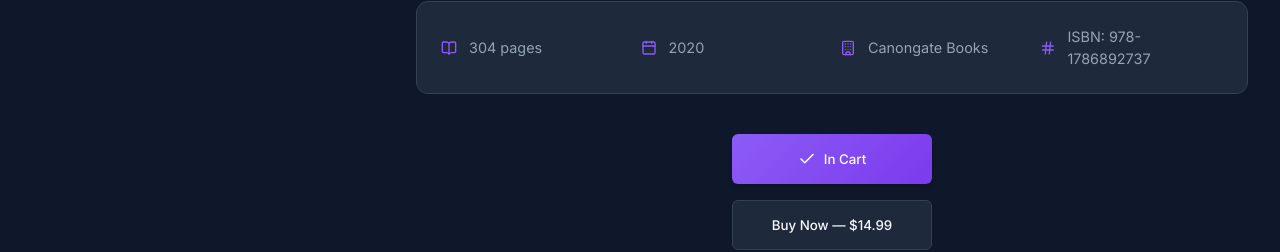
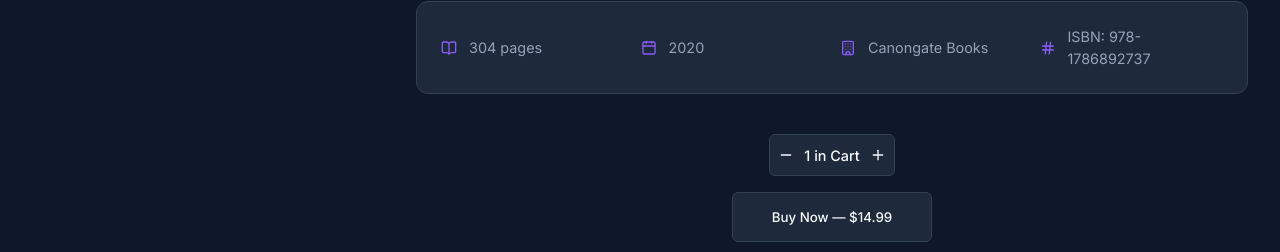
Before and after one commit to Abdulkalam143/bookstore, a React (Vite) app: page /books/1 in a window 1280 px wide. Both pictures are taken after a click on the button "Add to Cart". Shown: the part 461-713 px from the top of the page. Built offline with nearby package versions, Linux system fonts and the light colour scheme.

Commit message:
Replace 'In Cart' button with quantity controls in BookCard and BookDetail

```diff
--- a/src/components/BookCard.jsx
+++ b/src/components/BookCard.jsx
@@ -1,13 +1,15 @@
 import { Link } from "react-router-dom";
-import { Star, ShoppingCart, Heart } from "lucide-react";
+import { Star, ShoppingCart, Heart, Plus, Minus } from "lucide-react";
 import { useCart } from "../context/CartContext";
 import { useWishlist } from "../context/WishlistContext";
 import { useState } from "react";
 
 export default function BookCard({ book }) {
-  const { addToCart, isInCart } = useCart();
+  const { items, addToCart, isInCart, updateQuantity } = useCart();
   const { toggleWishlist, isInWishlist } = useWishlist();
   const [added, setAdded] = useState(false);
+
+  const cartItem = items.find((i) => i.id === book.id);
 
   const handleAddToCart = (e) => {
     e.preventDefault();
@@ -57,14 +59,32 @@ export default function BookCard({ book }) {
         </div>
         <div className="book-card__footer">
           <span className="book-card__price">${book.price.toFixed(2)}</span>
+          {cartItem ? (
+            <div className="quantity-control" onClick={(e) => e.preventDefault()}>
               <button
-            className={`btn btn--primary btn--sm book-card__add ${isInCart(book.id) || added ? "btn--success" : ""}`}
+                className="quantity-btn"
+                onClick={(e) => { e.preventDefault(); updateQuantity(book.id, cartItem.quantity - 1); }}
+              >
+                <Minus size={14} />
+              </button>
+              <span className="quantity-value">{cartItem.quantity}</span>
+              <button
+                className="quantity-btn"
+                onClick={(e) => { e.preventDefault(); updateQuantity(book.id, cartItem.quantity + 1); }}
+              >
+                <Plus size={14} />
+              </button>
+            </div>
+          ) : (
+            <button
+              className={`btn btn--primary btn--sm book-card__add ${added ? "btn--success" : ""}`}
               onClick={handleAddToCart}
               id={`add-to-cart-${book.id}`}
             >
               <ShoppingCart size={14} />
-            {added ? "Added!" : isInCart(book.id) ? "In Cart" : "Add"}
+              {added ? "Added!" : "Add"}
             </button>
+          )}
         </div>
       </div>
     </Link>
--- a/src/pages/BookDetail.jsx
+++ b/src/pages/BookDetail.jsx
@@ -1,7 +1,7 @@
 import { useParams, Link, useNavigate } from "react-router-dom";
 import {
   Star, ShoppingCart, ArrowLeft, BookOpen, Calendar,
-  Hash, Building, Check, Share2, Heart
+  Hash, Building, Check, Share2, Heart, Plus, Minus
 } from "lucide-react";
 import { getBookById, books } from "../data/books";
 import { useCart } from "../context/CartContext";
@@ -12,11 +12,13 @@ import BookCard from "../components/BookCard";
 export default function BookDetail() {
   const { id } = useParams();
   const book = getBookById(id);
-  const { addToCart, isInCart } = useCart();
+  const { items, addToCart, isInCart, updateQuantity } = useCart();
   const { toggleWishlist, isInWishlist } = useWishlist();
   const navigate = useNavigate();
   const [added, setAdded] = useState(false);
   const [tab, setTab] = useState("description");
+
+  const cartItem = items?.find((i) => i.id === book?.id);
 
   if (!book) {
     return (
@@ -86,17 +88,37 @@ export default function BookDetail() {
           </div>
           {/* Actions (mobile) */}
           <div className="book-detail__actions book-detail__actions--mobile">
+            {cartItem ? (
+              <div className="quantity-control" style={{ flex: 1, height: '42px' }}>
                 <button
-              className={`btn btn--primary btn--full ${added || isInCart(book.id) ? "btn--success" : ""}`}
+                  className="quantity-btn"
+                  style={{ flex: 1 }}
+                  onClick={() => updateQuantity(book.id, cartItem.quantity - 1)}
+                >
+                  <Minus size={16} />
+                </button>
+                <span className="quantity-value" style={{ flex: 1, textAlign: 'center' }}>{cartItem.quantity} in Cart</span>
+                <button
+                  className="quantity-btn"
+                  style={{ flex: 1 }}
+                  onClick={() => updateQuantity(book.id, cartItem.quantity + 1)}
+                >
+                  <Plus size={16} />
+                </button>
+              </div>
+            ) : (
+              <button
+                className={`btn btn--primary btn--full ${added ? "btn--success" : ""}`}
                 onClick={handleAddToCart}
                 id="detail-add-to-cart"
               >
-              {added || isInCart(book.id) ? (
-                <><Check size={18} /> In Cart</>
+                {added ? (
+                  <><Check size={18} /> Added!</>
                 ) : (
                   <><ShoppingCart size={18} /> Add to Cart</>
                 )}
               </button>
+            )}
             <button
               className="btn btn--secondary btn--full"
               onClick={handleBuyNow}
@@ -137,17 +159,35 @@ export default function BookDetail() {
 
           {/* Actions (desktop) */}
           <div className="book-detail__actions book-detail__actions--desktop">
+            {cartItem ? (
+              <div className="quantity-control" style={{ height: '42px' }}>
                 <button
-              className={`btn btn--primary ${added || isInCart(book.id) ? "btn--success" : ""}`}
+                  className="quantity-btn"
+                  onClick={() => updateQuantity(book.id, cartItem.quantity - 1)}
+                >
+                  <Minus size={16} />
+                </button>
+                <span className="quantity-value" style={{ width: '60px' }}>{cartItem.quantity} in Cart</span>
+                <button
+                  className="quantity-btn"
+                  onClick={() => updateQuantity(book.id, cartItem.quantity + 1)}
+                >
+                  <Plus size={16} />
+                </button>
+              </div>
+            ) : (
+              <button
+                className={`btn btn--primary ${added ? "btn--success" : ""}`}
                 onClick={handleAddToCart}
                 id="detail-add-to-cart-desktop"
               >
-              {added || isInCart(book.id) ? (
-                <><Check size={18} /> In Cart</>
+                {added ? (
+                  <><Check size={18} /> Added!</>
                 ) : (
                   <><ShoppingCart size={18} /> Add to Cart</>
                 )}
               </button>
+            )}
             <button className="btn btn--secondary" onClick={handleBuyNow} id="detail-buy-now-desktop">
               Buy Now — ${book.price.toFixed(2)}
             </button>
```
Lines whose indentation alone changed are shown as unchanged.
